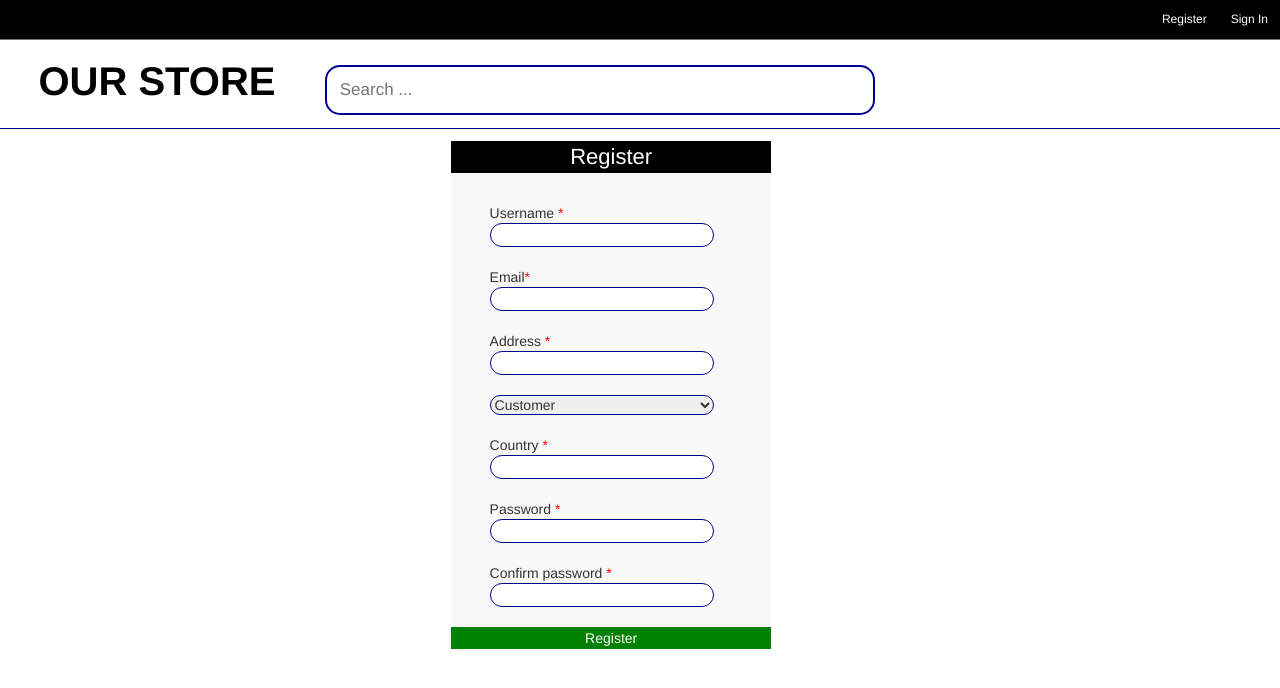
After one commit to Heavenly23/Ecommerce-website, a PHP site: page /register.html in a window 1280 px wide. The commit adds this page. Shown: the top 688 px of the page. Run offline with PHP 8.4, Linux system fonts and the light colour scheme.

Commit message:
the pages are linked

```diff
--- a/CSS/index.css
+++ b/CSS/index.css
@@ -141,14 +141,12 @@ h3{
 
  .productInfo{
    float:left;
-
    padding: 0 10px;
    border-right: solid 5px white;
  }
 
   .productImage{
     float: left;
-
     padding: 10%;
 
   }
@@ -226,7 +224,10 @@ img{
 }
 
 .addProduct input#productName,#productDescription,
-   input#productQuantity,input#productQuantity,input#price,input#type{
+   input#productQuantity,input#productQuantity,input#price,input#type,
+   input#username,input#password,select#accountType,input#countryRegister,
+    input#usernameRegister,input#emailRegister,input#addressRegister,
+    input#confirmPasswordRegister{
 
      width:70%;
      border-radius: 15px;
@@ -240,3 +241,21 @@ input:focus{
 span{
   color:red;
 }
+
+.account{
+  width:25%;
+  margin-left: 35%;
+  margin-top:1%;
+  border-radius: 15;
+  margin-bottom: 1%;
+}
+.account form{
+  padding:0%;
+
+}
+#usernameLabel,input#username,#passwordLabel,input#password,select#username,
+ #emailLabel,#addressLabel,select#accountType,input#countryRegister,
+  input#usernameRegister,input#emailRegister,input#addressRegister,
+  input#confirmPasswordRegister{
+  margin-left:12%;
+}
--- a/add_product.html
+++ b/add_product.html
@@ -74,7 +74,7 @@
 
      <lable> Quantity <span>*</span> </lable><br>
      <input type="number" id="productQuantity" name="productQuantity" min="1" max="20"><br><br>
-     <lable> Price <span>*</span> </lable><br>
+     <lable> Price per product <span>*</span> </lable><br>
      <input type="number" min="1" id="price" name="price"><br><br>
       <lable> Product Description <span>*</span> </lable><br>
      <textarea type="text" id="productDescription" name="productDescription" rows="4" cols="50"></textarea><br><br>
@@ -87,7 +87,7 @@
       <div class="productImage">
       <div class="card">
        <img src="" >
-       <p>Display Photo</p>
+       <button>Display Photo</button>
       </div>
 
 
--- a/home_for_buyers.html
+++ b/home_for_buyers.html
@@ -20,8 +20,8 @@
 
    <div class="top_nav_bar">
 
-     <a> Sign Out </a>
-     <a> My Cart </a>
+     <a href="index.html"> Sign Out </a>
+     <a href="cart.html"> My Cart </a>
      <a> Profile </a>
 
      </div>
--- /dev/null
+++ b/register.html
@@ -0,0 +1,64 @@
+<!doctype html>
+<html>
+
+<head>
+
+  <!-- Latest compiled and minified CSS -->
+  <link rel="stylesheet" href="https://maxcdn.bootstrapcdn.com/bootstrap/3.4.1/css/bootstrap.min.css">
+
+  <!-- jQuery library -->
+  <script src="https://ajax.googleapis.com/ajax/libs/jquery/3.4.1/jquery.min.js"></script>
+
+  <!-- Latest compiled JavaScript -->
+  <script src="https://maxcdn.bootstrapcdn.com/bootstrap/3.4.1/js/bootstrap.min.js"></script>
+  <link rel="stylesheet" href="https://cdnjs.cloudflare.com/ajax/libs/font-awesome/4.7.0/css/font-awesome.min.css">
+
+
+  <link rel="stylesheet" href="CSS/index.css">
+
+</head>
+
+<body>
+
+   <div class="top_nav_bar">
+
+     <a> Sign In </a>
+     <a> Register </a>
+
+     </div>
+
+     <div class = "top_second_nav_bar">
+          <a id="logo"> <b> OUR STORE </b></a>
+          <input id="search" type="text" placeholder="Search ...">
+          <!-- <i class="fa fa-search" aria-hidden="true" style="background-color:#f8f8f8;color:darkblue
+          ;font-size:40px;"></i> -->
+       </div>
+
+       <div class="account">
+        <form name="login" >
+          <p style="width:100%;text-align:center;color:white;background-color:black;"> Register </p>
+          <br>
+          <lable id="usernameLabel"> Username <span>*</span> </lable><br>
+          <input type="text" id="usernameRegister" name="usernameRegister"><br><br>
+          <lable id="emailLabel"> Email<span>*</span> </lable><br>
+          <input type="text" id="emailRegister" name="emailRegister"><br><br>
+          <lable id="addressLabel">Address <span>*</span> </lable><br>
+          <input type="text" id="addressRegister" name="addressRegister"><br><br>
+          <select id="accountType" name="accountType">
+            <option value="Customer">Customer</option>
+            <option value="Seller">Seller</option>
+          </select><br><br>
+          <lable id="passwordLabel"> Country <span>*</span> </lable><br>
+          <input type="text" id="countryRegister" name="countryRegister"><br><br>
+          <lable id="passwordLabel"> Password <span>*</span> </lable><br>
+          <input type="password" id="password" name="password"><br><br>
+          <lable id="passwordLabel"> Confirm password <span>*</span> </lable><br>
+          <input type="password" id="confirmPasswordRegister" name="confirmPasswordRegister"><br><br>
+          <input type="submit" value="Register" style="width:100%;background-color:green;color:white;border:none;">
+
+          </form>
+
+        </div>
+  </body>
+
+</html>
```
Also changed, not shown: cart.html (+0 -8 lines), home_for_sellers.html (+4 -4 lines), index.html (+6 -2 lines), login.html (+52 -0 lines).
